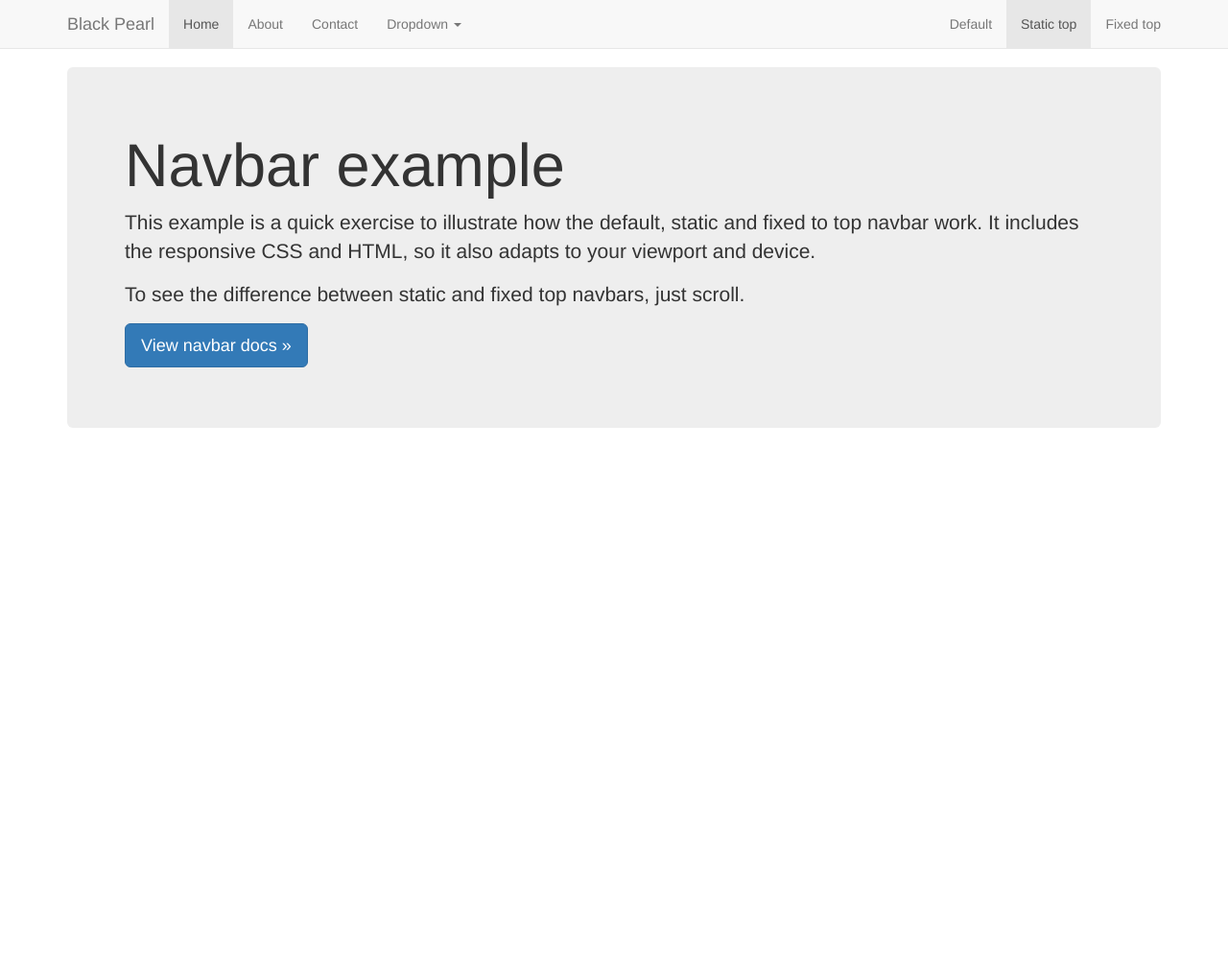
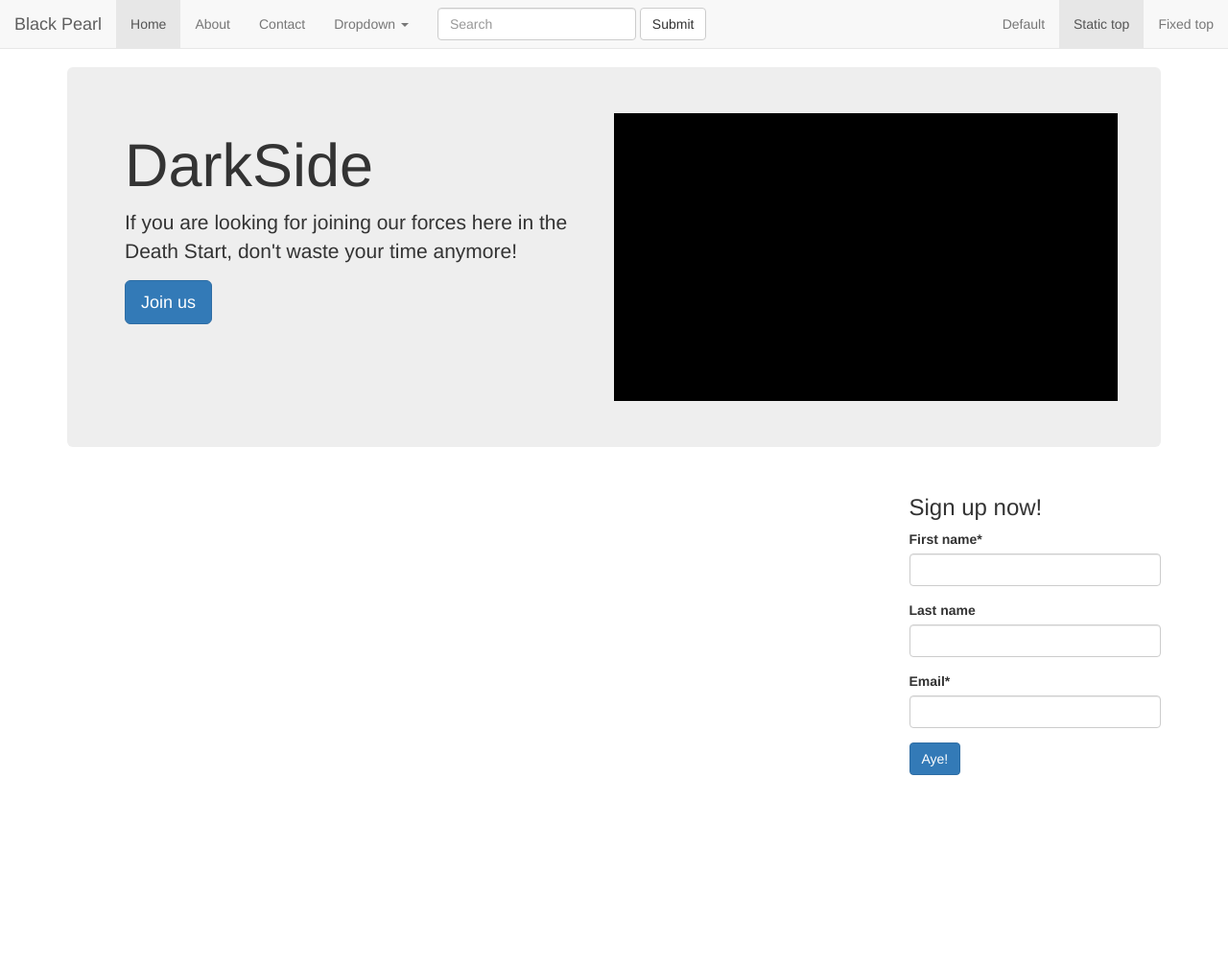
Before and after one commit to natanfrost/django, a Django app: template newsletter/templates/home.html in a window 1280 px wide. Shown: the top 1007 px of the page at 96% size. Run offline with Django 3.2, Linux system fonts and the light colour scheme; the template is opened without the code that fills it: values that come from a table or form of the project are taken from there, others are empty; some libraries are stand-ins or nearby versions.

Commit message:
styling page

```diff
--- a/newsletter/templates/base.html
+++ b/newsletter/templates/base.html
@@ -10,8 +10,11 @@
     <meta name="author" content="">
     <link rel="icon" href="../../favicon.ico">
 
-    <title>Static Top Navbar Example for Bootstrap</title>
-
+    <title>
+      {% block head_title %}
+      Static Top Navbar Example for Bootstrap
+      {% endblock %}
+    </title>
     <!-- Bootstrap core CSS -->
     <link href="{% static 'css/bootstrap.min.css' %}" rel="stylesheet">
 
@@ -37,8 +40,12 @@
 
     <div class="container">
 
+      <div class="jumbotron">
+      {% block jumbotron %}
+      {% endblock %}
+      </div>
+
       {% block content %}
-
       {% endblock %}
 
     </div> <!-- /container -->
--- a/newsletter/templates/home.html
+++ b/newsletter/templates/home.html
@@ -1,22 +1,31 @@
 {% extends "base.html" %}
+{% load crispy_forms_tags %}
 
-{% block content %}
-<!-- Main component for a primary marketing message or call to action -->
-<div class="jumbotron">
-  <h1>Navbar example</h1>
-  <p>This example is a quick exercise to illustrate how the default, static and fixed to top navbar work. It includes the responsive CSS and HTML, so it also adapts to your viewport and device.</p>
-  <p>To see the difference between static and fixed top navbars, just scroll.</p>
-  <p>
-    <a class="btn btn-lg btn-primary" href="../../components/#navbar" role="button">View navbar docs &raquo;</a>
-  </p>
+{% block head_title %} Welcome | {{ block.super }}{% endblock %}
+
+{% block jumbotron %}
+<div class="row">
+  <div class="col-sm-6">
+    <h1>DarkSide</h1>
+    <p>If you are looking for joining our forces here in the Death Start, don't waste your time anymore!</p>
+    <p>
+      <a class="btn btn-lg btn-primary" href="" role="button">Join us</a>
+    </p>
+  </div>
+  <div class="col-sm-6" style="background-color:black;height:300px">
+  </div>
 </div>
 {% endblock  %}
 
-<h2> Do what you want cause a pirte is free. </h2>
-<h3> Sign up now!</h3>
+{% block content %}
+<div class="row">
+  <div class="col-xs-3 pull-right">
+    <h3> Sign up now!</h3>
 
-<form method="POST" action="">{% csrf_token %}
-{{ form.as_p }}
-
-<input type="submit" value="Aye!" />
-</form>
+    <form method="POST" action="">{% csrf_token %}
+    {{ form|crispy }}
+    <input class ='btn btn-primary' type="submit" value="Aye!" />
+    </form>
+  </div>
+</div>
+{% endblock %}
--- a/newsletter/templates/navbar.html
+++ b/newsletter/templates/navbar.html
@@ -1,5 +1,5 @@
 <nav class="navbar navbar-default navbar-static-top">
-  <div class="container">
+  <div class="container-fluid">
     <div class="navbar-header">
       <button type="button" class="navbar-toggle collapsed" data-toggle="collapse" data-target="#navbar" aria-expanded="false" aria-controls="navbar">
         <span class="sr-only">Toggle navigation</span>
@@ -27,6 +27,12 @@
           </ul>
         </li>
       </ul>
+      <form class="navbar-form navbar-left" role="search">
+       <div class="form-group">
+         <input type="text" class="form-control" placeholder="Search">
+       </div>
+       <button type="submit" class="btn btn-default">Submit</button>
+     </form>
       <ul class="nav navbar-nav navbar-right">
         <li><a href="../navbar/">Default</a></li>
         <li class="active"><a href="./">Static top <span class="sr-only">(current)</span></a></li>
--- a/newsletter/views.py
+++ b/newsletter/views.py
@@ -12,7 +12,7 @@ def home(request):
         'form': form,
         'result': 'Prepate your message!'
     }
-    return render(request, "base.html", context)
+    return render(request, "home.html", context)
 
 def contact(request):
     form = ContactForm(request.POST or None)
--- a/training/settings.py
+++ b/training/settings.py
@@ -40,6 +40,9 @@ INSTALLED_APPS = (
     'django.contrib.sessions',
     'django.contrib.messages',
     'django.contrib.staticfiles',
+    # third party apps
+    'crispy_forms',
+    #my apps
     'newsletter',
 )
 
@@ -113,3 +116,6 @@ STATICFILES_DIRS = (
 
 MEDIA_URL = '/media/'
 MEDIA_ROOT = os.path.join(os.path.dirname(BASE_DIR), 'static_in_env', 'media_root')
+
+
+CRISPY_TEMPLATE_PACK = 'bootstrap3'
```
Also changed, not shown: newsletter/templates/example_fluid.html (added, +34 -0 lines), 2 other files.
